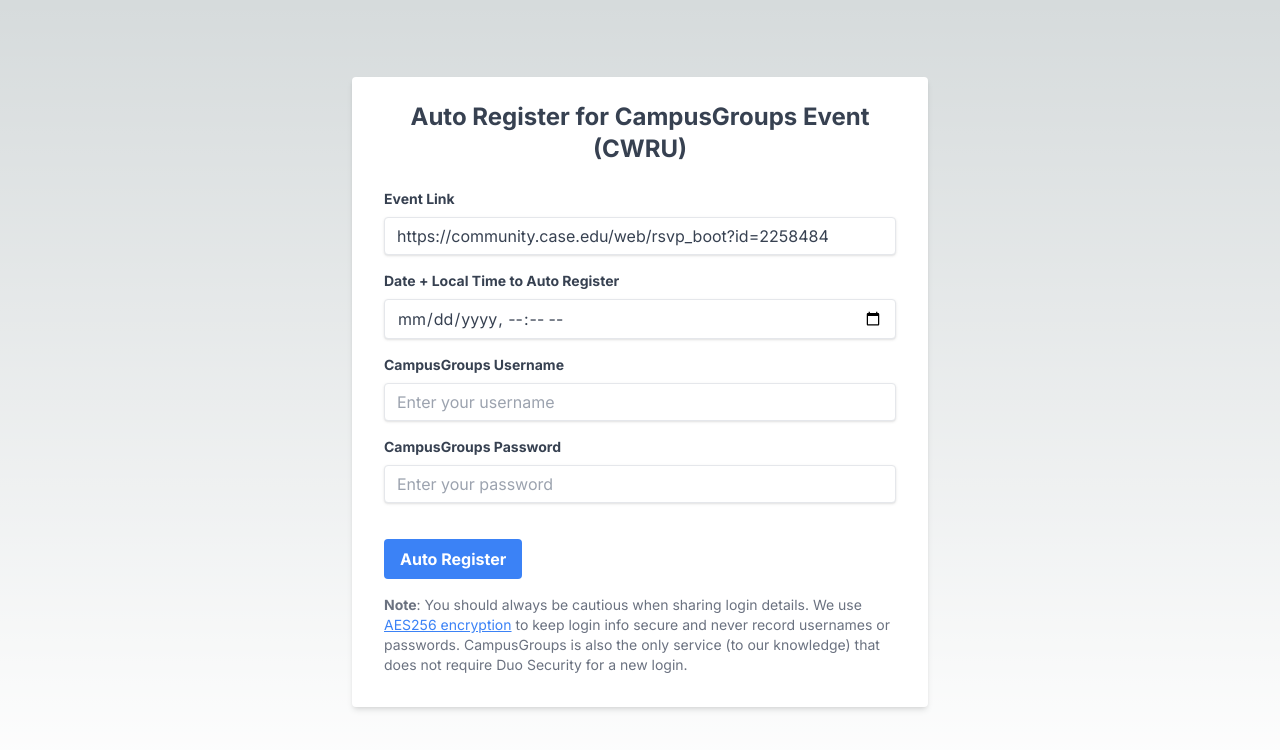
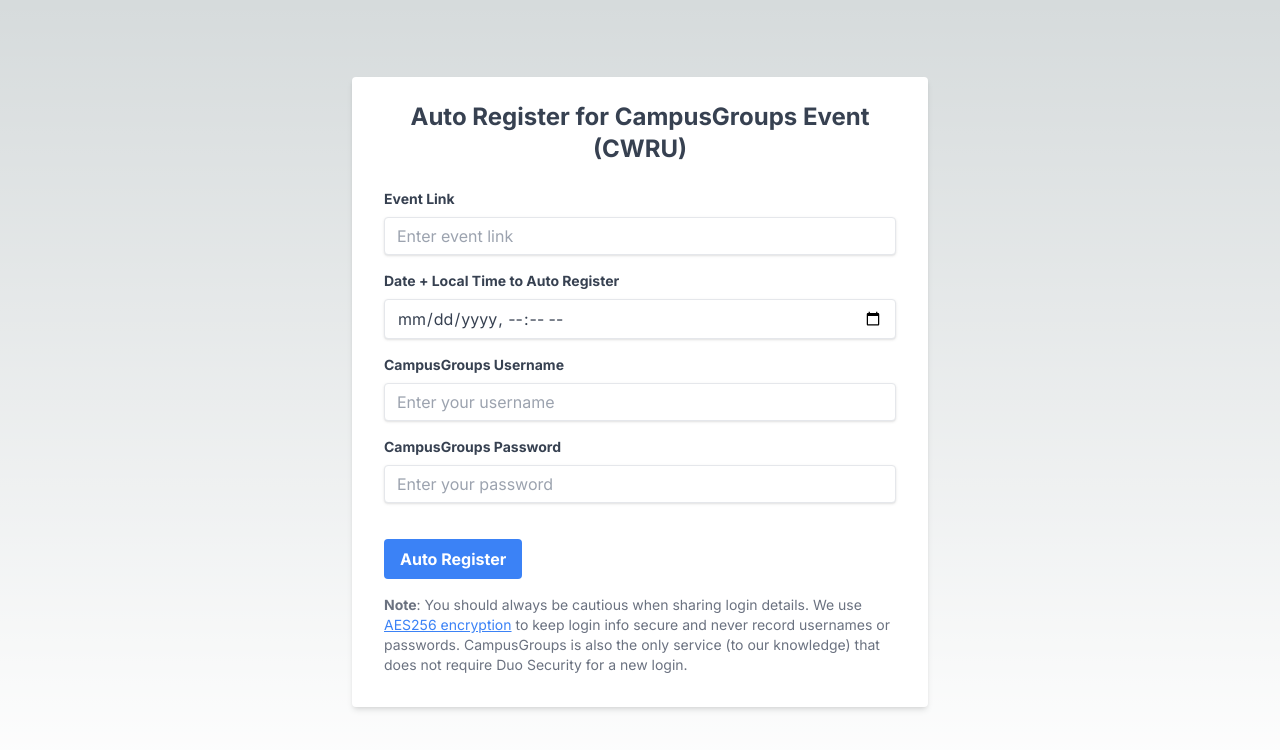
Before and after one commit to roshankern/auto-cg, a Next.js app: page / in a window 1280 px wide. Shown: the top 750 px of the page. Built offline with nearby package versions, Linux system fonts and the light colour scheme.

Commit message:
remove default event link

```diff
--- a/src/app/page.tsx
+++ b/src/app/page.tsx
@@ -23,8 +23,6 @@
   }, []);
 
   const [loading, setLoading] = useState(false);
-  const defaultEventLink =
-    "https://community.case.edu/web/rsvp_boot?id=2258484";
 
   const handleAutoRegister = async (e: React.FormEvent) => {
     e.preventDefault();
@@ -98,7 +96,6 @@
             id="eventLink"
             name="eventLink"
             type="text"
-            defaultValue={defaultEventLink}
             className="shadow appearance-none border rounded w-full py-2 px-3 text-gray-700 leading-tight focus:outline-none focus:shadow-outline"
             placeholder="Enter event link"
             required
```
